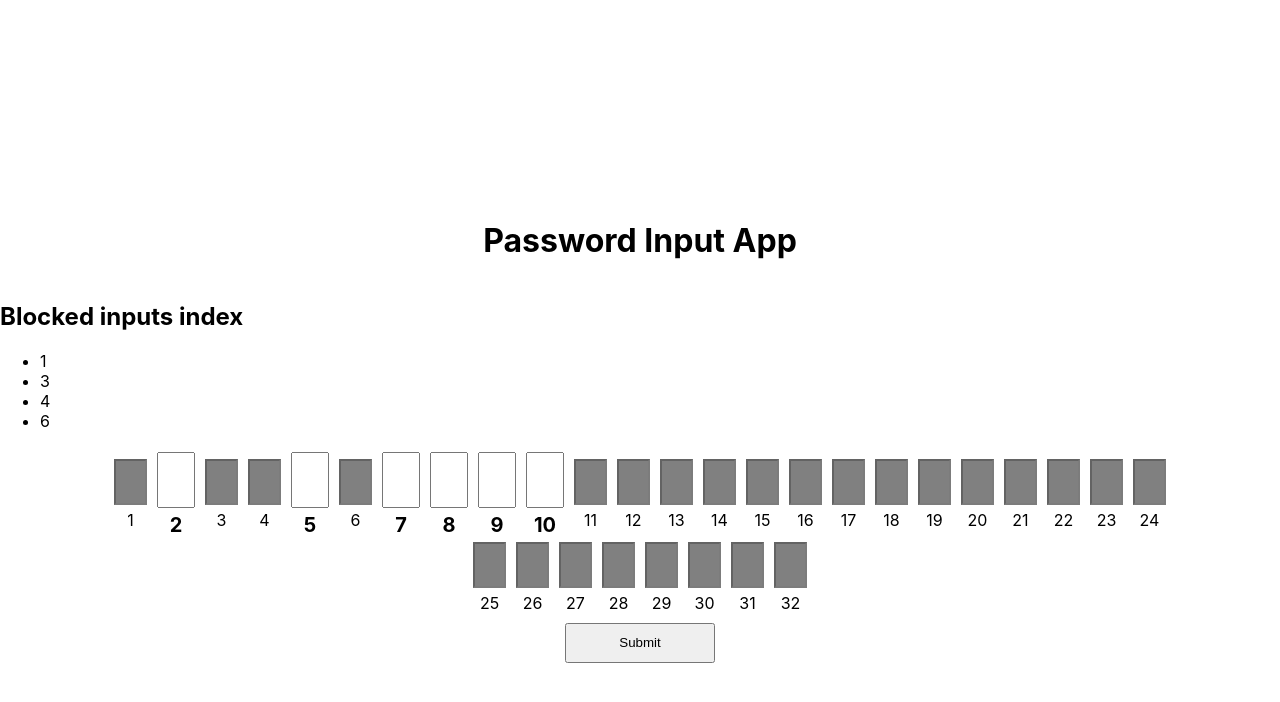
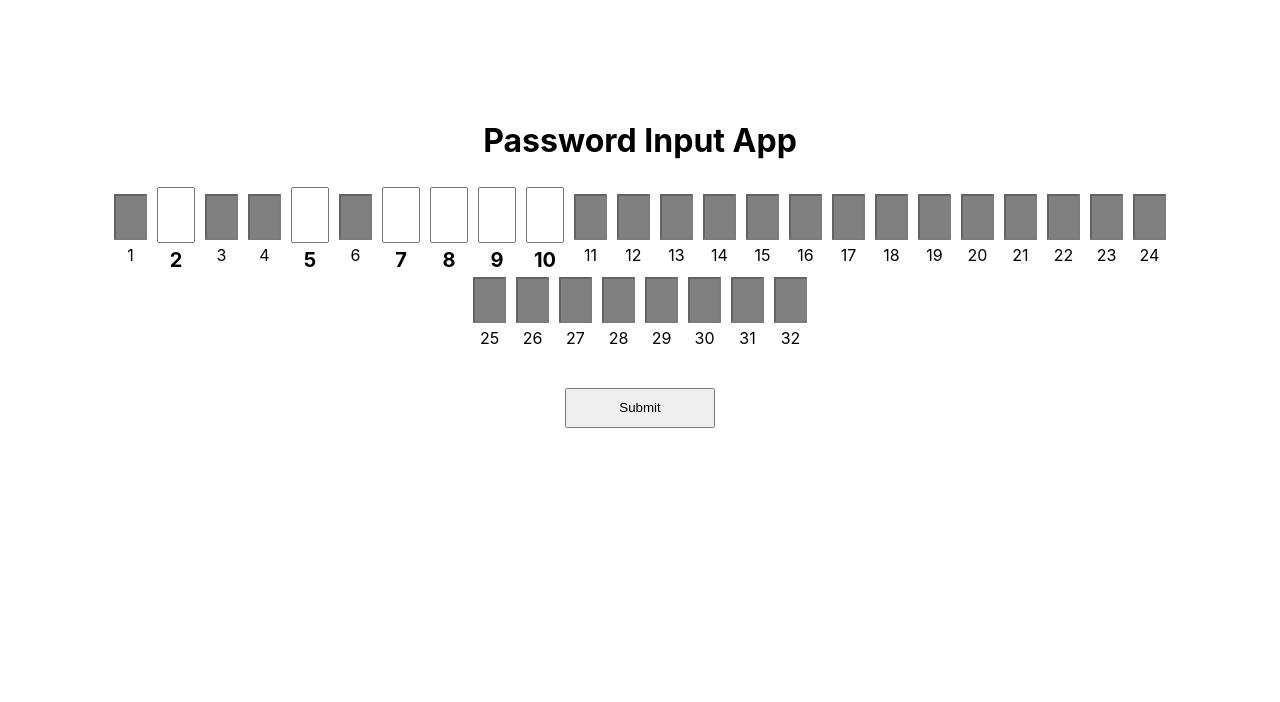
Before and after one commit to erq-programmer/password-input, a React (Create React App) app: page / in a window 1280 px wide. Shown: the top 702 px of the page. Built offline with nearby package versions, Linux system fonts and the light colour scheme.

Commit message:
Changes with html

```diff
--- a/src/App.css
+++ b/src/App.css
@@ -1,6 +1,6 @@
 .App {
   width: 100%;
-  margin-top: 200px;
+  margin-top: 100px;
   display: flex;
   flex-direction: column;
   align-items: center;
--- a/src/components/PasswordInput.css
+++ b/src/components/PasswordInput.css
@@ -1,11 +1,17 @@
 .input-block {
+  display: flex;
+  align-items: center;
+  flex-direction: column;
+}
+
+.createInputs {
   display: flex;
   flex-wrap: wrap;
   margin: 0 100px;
   justify-content: center;
 }
 
-input {
+.input-with-index > input {
   display: block;
   width: 30px;
   height: 50px;
@@ -25,8 +31,8 @@ span[data-blocked='false'] {
   font-size: 20px;
 }
 
-button {
-  margin: 10px auto;
+input.input-submit {
+  margin: 40px 0;
   display: block;
   width: 150px;
   height: 40px;
--- a/src/components/PasswordInput.tsx
+++ b/src/components/PasswordInput.tsx
@@ -47,9 +47,10 @@ const PasswordInput = ({ password, onSuccess }: PasswordInputProps) => {
     temporaryObject.push({ char: e.target.value, index: index });
   };
 
-  const handleSubmit = () => {
+  const handleSubmit = (e: any) => {
+    e.preventDefault();
     setPasswordFromInput(temporaryObject);
-    console.log(passwordObject);
+    console.log(passwordFromInput);
     onSuccess();
   };
 
@@ -86,13 +87,11 @@ const PasswordInput = ({ password, onSuccess }: PasswordInputProps) => {
 
   return (
     <div>
-      <h2>Blocked inputs index</h2>
       {console.log('State: ', passwordFromInput)}
-      <ul>{blockedInputs && blockedInputs.map((input, index) => <li key={index}>{input}</li>)}</ul>
-      <div className="input-block">{createInputs()}</div>
-      <button type="submit" onClick={handleSubmit}>
-        Submit
-      </button>
+      <form onSubmit={handleSubmit} className="input-block">
+        <div className="createInputs">{createInputs()}</div>
+        <input className="input-submit" type="submit" value="Submit" />
+      </form>
     </div>
   );
 };
```
Also changed, not shown: src/hooks/useSetState.js (deleted, +0 -41 lines).
